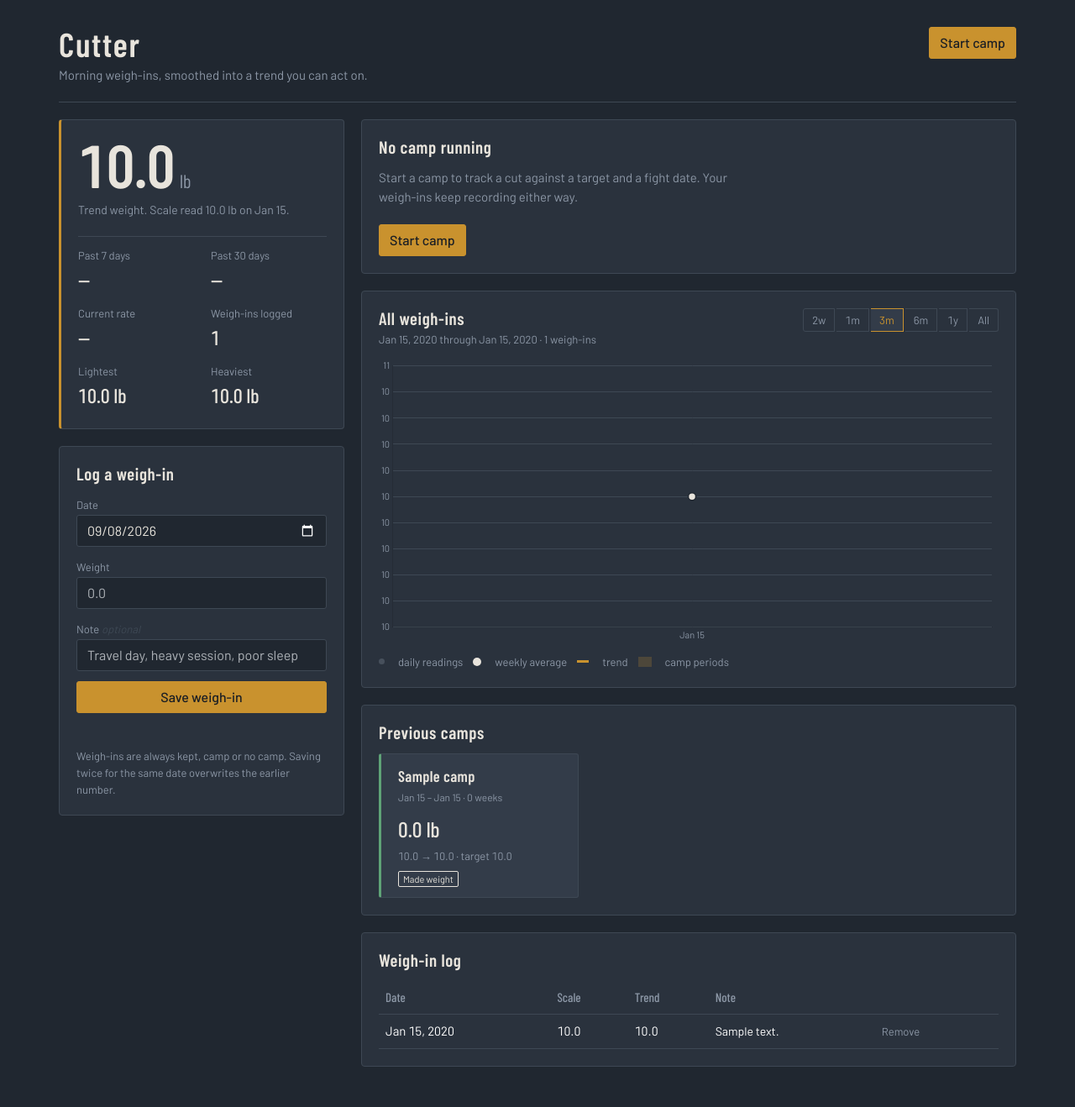
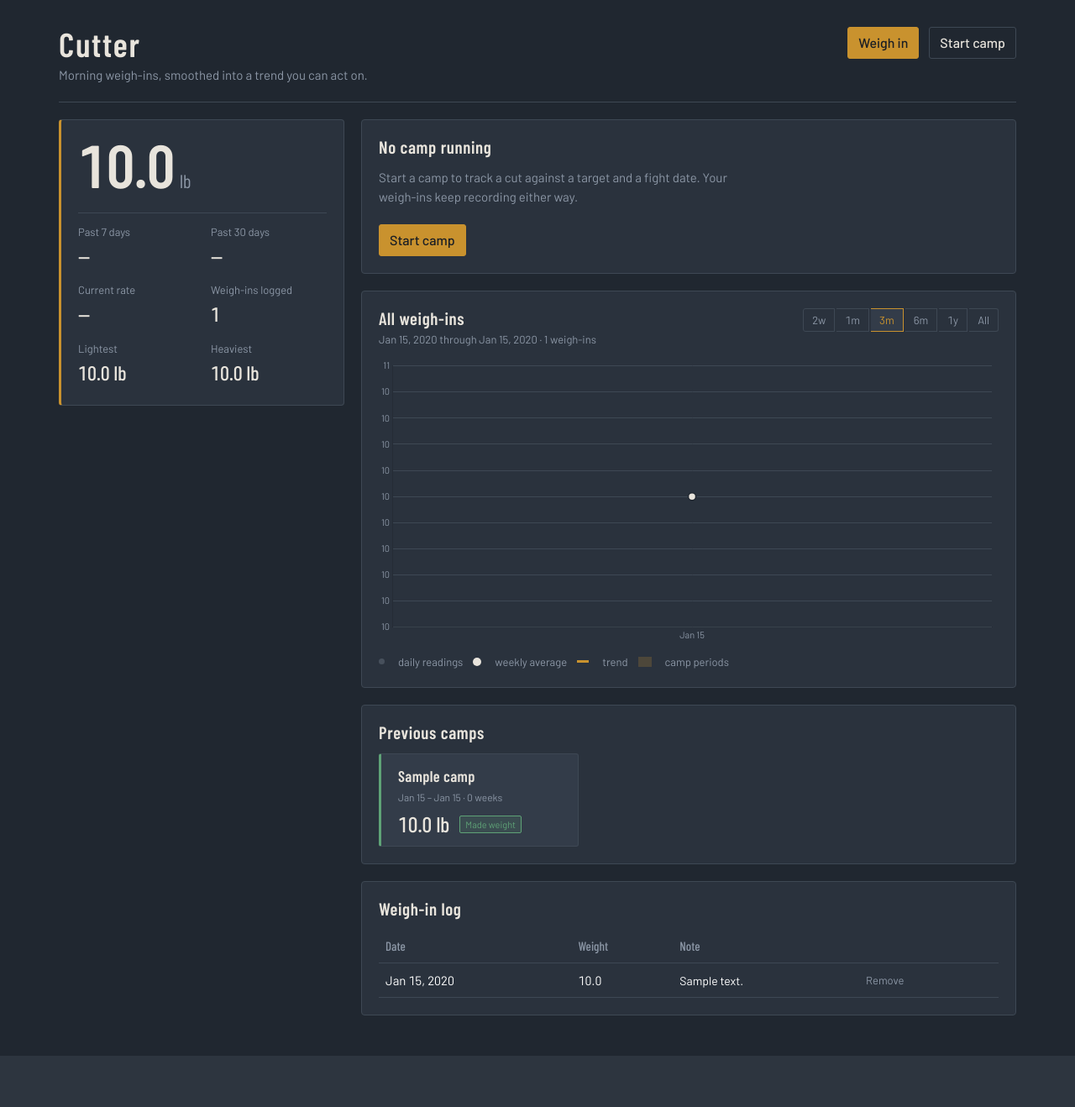
Before and after one commit to LaZeye/Cutter, a Flask app: page / in a window 1280 px wide. Shown: the whole page at 84% size. After the commit the page ends 1257 px from the top, so only its background shows below. Run offline with Flask 3, Linux system fonts and the light colour scheme; data comes from the database, SQL or seed files in the repository; tables that the repository leaves empty hold one stand-in row (values such as "Sample post"); some libraries are stand-ins or nearby versions.

Commit message:
prepaing to scale to AWS

```diff
--- a/app.py
+++ b/app.py
@@ -8,6 +8,9 @@ from modules import analytics, db
 
 app = Flask(__name__)
 db.init_db()
+
+# Smoothing is tuned once here rather than left to the reader to fiddle with.
+DEFAULT_ALPHA = 0.32
 
 
 def parse_iso(value, label):
@@ -30,12 +33,7 @@ def index():
 def api_data():
     """Everything the dashboard needs, in one round trip."""
     settings = db.get_settings()
-
-    try:
-        alpha = float(request.args.get("alpha", settings.get("alpha", 0.10)))
-    except (TypeError, ValueError):
-        alpha = 0.10
-    alpha = min(max(alpha, 0.01), 0.9)
+    alpha = DEFAULT_ALPHA
 
     range_key = request.args.get("range", "3m")
     if range_key not in analytics.RANGES:
@@ -92,9 +90,21 @@ def api_add_entry():
     if not 40 <= weight <= 700:
         return jsonify({"error": "That weight is outside the range this tracks."}), 400
 
+    iso = entry_date.isoformat()
+
+    # One weigh-in per day. A second entry for the same date has to be
+    # confirmed, so a mistyped date can't silently replace a real reading.
+    existing = db.get_entry(iso)
+    if existing and not payload.get("overwrite"):
+        return jsonify({
+            "error": "duplicate",
+            "message": "There is already a weigh-in saved for that date.",
+            "existing": existing,
+        }), 409
+
     note = (payload.get("note") or "").strip() or None
-    db.upsert_entry(entry_date.isoformat(), weight, note)
-    return jsonify({"ok": True, "date": entry_date.isoformat(), "weight": weight})
+    db.upsert_entry(iso, weight, note)
+    return jsonify({"ok": True, "date": iso, "weight": weight, "replaced": bool(existing)})
 
 
 @app.route("/api/entries/<entry_date>", methods=["DELETE"])
@@ -183,11 +193,20 @@ def api_end_camp(camp_id):
     if err:
         return err
 
-    if ended_on.isoformat() < camp["start_date"]:
+    iso = ended_on.isoformat()
+
+    if iso < camp["start_date"]:
         return jsonify({"error": "A camp cannot end before it started."}), 400
 
-    db.end_camp(camp_id, ended_on.isoformat())
-    return jsonify({"ok": True})
+    # A camp closed before its fight date never really happened, so it is
+    # discarded rather than filed in the history. The weigh-ins stay: they
+    # belong to the general log, not to the camp.
+    if iso < camp["fight_date"]:
+        db.delete_camp(camp_id)
+        return jsonify({"ok": True, "discarded": True})
+
+    db.end_camp(camp_id, iso)
+    return jsonify({"ok": True, "discarded": False})
 
 
 @app.route("/api/camps/<int:camp_id>/reopen", methods=["POST"])
@@ -207,16 +226,7 @@ def api_camp_detail(camp_id):
     if not camp:
         return jsonify({"error": "That camp no longer exists."}), 404
 
-    settings = db.get_settings()
-    try:
-        alpha = float(request.args.get("alpha", settings.get("alpha", 0.10)))
-    except (TypeError, ValueError):
-        alpha = 0.10
-
-    entries = db.list_entries()
-    alpha = min(max(alpha, 0.01), 0.9)
-
-    return jsonify(analytics.camp_detail(entries, camp, alpha))
+    return jsonify(analytics.camp_detail(db.list_entries(), camp, DEFAULT_ALPHA))
 
 
 @app.route("/api/camps/<int:camp_id>", methods=["DELETE"])
--- a/static/scripts.js
+++ b/static/scripts.js
@@ -20,6 +20,9 @@ const STATUS = {
   behind:   { color: COLORS.clay,  label: "Behind plan",   css: "behind" },
 };
 
+// Headroom above the camp-start rail and below the target rail.
+const RAIL_PADDING = 3;
+
 const charts = { camp: null, overall: null, detail: null };
 
 let unit = "lb";
@@ -30,6 +33,7 @@ let editingCampId = null;
 let detailCampId = null;
 let endingCampId = null;
 let latestActive = null;
+let pendingOverwrite = false;
 
 const $ = (id) => document.getElementById(id);
 
@@ -256,7 +260,7 @@ async function loadData() {
   let data;
 
   try {
-    const res = await fetch(`/api/data?alpha=${$("alpha").value}&range=${currentRange}`);
+    const res = await fetch(`/api/data?range=${currentRange}`);
     if (!res.ok) {
       showBanner(`The server returned ${res.status} loading your data.`);
       return;
@@ -284,7 +288,7 @@ async function loadData() {
   renderTiles(data.camps);
   renderRanges(data.overall);
   renderToleranceNote(data.tolerance);
-  renderLog(data.entries, data.overall.trend, data.active_camp);
+  renderLog(data.entries);
 
   if (!chartsAvailable) {
     showBanner("Charts are unavailable because Chart.js did not load. Your data is intact.");
@@ -390,9 +394,6 @@ function renderReadout(active, overall) {
 
   $("trend-weight").textContent = fixed(overall.trend_weight);
   $("trend-unit").textContent = unit;
-  $("raw-weight").textContent = withUnit(overall.latest_scale);
-  $("raw-date").textContent = dayLabel(overall.latest_date);
-
   $("camp-readout").hidden = !active;
 
   const rows = [];
@@ -522,15 +523,32 @@ function renderCampChart(active) {
     });
   }
 
+  // Two rails bound the cut: the camp-start weight on top, the target below.
+  // The axis is padded just beyond each so the band sits inside the frame
+  // without flattening the trend line against it.
+  const ceiling = stats.start_weight !== null ? stats.start_weight : stats.target_weight;
+
+  [["Target", stats.target_weight], ["Camp start", ceiling]].forEach(([label, y], i) => {
     datasets.push({
-    label: "Target",
-    data: [{ x: win.start, y: stats.target_weight }, { x: win.end, y: stats.target_weight }],
+      label,
+      data: [{ x: win.start, y }, { x: win.end, y }],
       borderColor: COLORS.clay,
       borderWidth: 1.5,
       borderDash: [2, 3],
       pointRadius: 0,
-    order: 5,
+      order: 5 + i,
     });
+  });
+
+  // Never let the padding crop real data.
+  const seen = [];
+  active.entries.forEach(e => seen.push(e.weight));
+  active.trend.forEach(t => seen.push(t.trend));
+  active.plan.forEach(p => seen.push(p.value));
+  active.projection.forEach(p => seen.push(p.value));
+
+  const yMin = Math.min(stats.target_weight - RAIL_PADDING, ...(seen.length ? [Math.min(...seen) - 1] : []));
+  const yMax = Math.max(ceiling + RAIL_PADDING, ...(seen.length ? [Math.max(...seen) + 1] : []));
 
   charts.camp = new Chart($("chart-camp"), {
     type: "line",
@@ -547,7 +565,15 @@ function renderCampChart(active) {
         fightDayMarker: { date: camp.fight_date, color: COLORS.bone, label: "Fight day" },
         tooltip: { ...tooltipStyle, callbacks: { label: weeklyTooltip } },
       },
-      scales: { x: timeScale(win.start, win.end), y: { grid: gridStyle, ticks: { ...tickStyle, callback: v => v.toFixed(0) } } },
+      scales: {
+        x: timeScale(win.start, win.end),
+        y: {
+          min: yMin,
+          max: yMax,
+          grid: gridStyle,
+          ticks: { ...tickStyle, callback: v => v.toFixed(0) },
+        },
+      },
     },
   });
 }
@@ -619,18 +645,22 @@ function renderTiles(camps) {
     tile.addEventListener("click", () => openDetail(c.id));
 
     const end = c.ended_on || c.fight_date;
+
     const badge = c.is_active
-      ? '<span class="tile-badge">Running</span>'
+      ? '<span class="tile-badge running">Running</span>'
       : (c.made_weight
-          ? '<span class="tile-badge">Made weight</span>'
-          : `<span class="tile-badge">Missed by ${fixed(c.to_target)}</span>`);
+          ? '<span class="tile-badge made">Made weight</span>'
+          : `<span class="tile-badge missed">Missed by ${fixed(c.to_target)}</span>`);
 
+    // The figure is the weight on the scale at fight time, which is the
+    // number that actually decided the outcome.
     tile.innerHTML = `
       <span class="tile-name">${escapeHtml(c.name)}</span>
       <span class="tile-dates">${dayLabel(c.start_date)} – ${dayLabel(end)} · ${c.weeks} weeks</span>
-      <span class="tile-figure">${signed(c.change)} ${unit}</span>
-      <span class="tile-sub">${fixed(c.start_weight)} → ${fixed(c.final_scale)} · target ${fixed(c.target_weight)}</span>
+      <span class="tile-row">
+        <span class="tile-figure">${fixed(c.final_scale)} ${unit}</span>
         ${badge}
+      </span>
     `;
 
     wrap.appendChild(tile);
@@ -650,7 +680,7 @@ async function openDetail(campId) {
 
   let detail;
   try {
-    const res = await fetch(`/api/camps/${campId}?alpha=${$("alpha").value}`);
+    const res = await fetch(`/api/camps/${campId}`);
     if (!res.ok) { showBanner("Could not load that camp."); return; }
     detail = await res.json();
   } catch (err) {
@@ -712,15 +742,32 @@ async function openDetail(campId) {
       order: 4,
     });
   }
+  // Two rails bound the cut: the camp-start weight on top, the target below.
+  // The axis is padded just beyond each so the band sits inside the frame
+  // without flattening the trend line against it.
+  const ceiling = stats.start_weight !== null ? stats.start_weight : stats.target_weight;
+
+  [["Target", stats.target_weight], ["Camp start", ceiling]].forEach(([label, y], i) => {
     datasets.push({
-    label: "Target",
-    data: [{ x: win.start, y: stats.target_weight }, { x: win.end, y: stats.target_weight }],
+      label,
+      data: [{ x: win.start, y }, { x: win.end, y }],
       borderColor: COLORS.clay,
       borderWidth: 1.5,
       borderDash: [2, 3],
       pointRadius: 0,
-    order: 5,
+      order: 5 + i,
     });
+  });
+
+  // Never let the padding crop real data.
+  const seen = [];
+  active.entries.forEach(e => seen.push(e.weight));
+  active.trend.forEach(t => seen.push(t.trend));
+  active.plan.forEach(p => seen.push(p.value));
+  active.projection.forEach(p => seen.push(p.value));
+
+  const yMin = Math.min(stats.target_weight - RAIL_PADDING, ...(seen.length ? [Math.min(...seen) - 1] : []));
+  const yMax = Math.max(ceiling + RAIL_PADDING, ...(seen.length ? [Math.max(...seen) + 1] : []));
 
   charts.detail = new Chart($("chart-detail"), {
     type: "line",
@@ -747,7 +794,7 @@ async function openDetail(campId) {
 
 /* --- log ---------------------------------------------------------------- */
 
-function renderLog(entries, trend, active) {
+function renderLog(entries) {
   const body = $("log-body");
   const empty = $("log-empty");
 
@@ -759,8 +806,6 @@ function renderLog(entries, trend, active) {
   }
   empty.hidden = true;
 
-  const trendByDate = Object.fromEntries((trend || []).map(t => [t.date, t.trend]));
-
   // Only the most recent stretch is worth rendering as rows.
   [...entries].reverse().slice(0, 120).forEach((e) => {
     const tr = document.createElement("tr");
@@ -770,9 +815,6 @@ function renderLog(entries, trend, active) {
 
     const weightCell = document.createElement("td");
     weightCell.textContent = fixed(e.weight);
-
-    const trendCell = document.createElement("td");
-    trendCell.textContent = fixed(trendByDate[e.date]);
 
     const noteCell = document.createElement("td");
     noteCell.className = "log-note";
@@ -786,7 +828,7 @@ function renderLog(entries, trend, active) {
     btn.addEventListener("click", () => removeEntry(e.date));
     actionCell.appendChild(btn);
 
-    tr.append(dateCell, weightCell, trendCell, noteCell, actionCell);
+    tr.append(dateCell, weightCell, noteCell, actionCell);
     body.appendChild(tr);
   });
 }
@@ -803,6 +845,23 @@ async function removeEntry(entryDate) {
 
 /* --- forms -------------------------------------------------------------- */
 
+function openWeighIn() {
+  $("entry-date").value = todayISO();
+  $("entry-weight").value = "";
+  $("entry-note").value = "";
+  $("entry-msg").textContent = "";
+  resetOverwrite();
+
+  $("weigh-dialog").showModal();
+  $("entry-weight").focus();
+}
+
+function resetOverwrite() {
+  pendingOverwrite = false;
+  $("entry-confirm").hidden = true;
+  $("entry-save").textContent = "Save weigh-in";
+}
+
 async function submitEntry(ev) {
   ev.preventDefault();
   const msg = $("entry-msg");
@@ -815,19 +874,30 @@ async function submitEntry(ev) {
         date: $("entry-date").value,
         weight: $("entry-weight").value,
         note: $("entry-note").value,
+        overwrite: pendingOverwrite,
       }),
     });
 
     const data = await res.json();
 
     if (res.ok) {
-      flash(msg, "Weigh-in saved.");
-      $("entry-weight").value = "";
-      $("entry-note").value = "";
-      loadData();
-    } else {
+      $("weigh-dialog").close();
+      return;
+    }
+
+    // One weigh-in per day: a second reading for the same date asks first.
+    if (res.status === 409 && data.error === "duplicate") {
+      pendingOverwrite = true;
+      const found = data.existing;
+      const el = $("entry-confirm");
+      el.hidden = false;
+      el.textContent =
+        `${dayLabel(found.date)} already reads ${fixed(found.weight)} ${unit}. Save again to replace it.`;
+      $("entry-save").textContent = "Replace weigh-in";
+      return;
+    }
+
     flash(msg, data.error || "That didn't save.", false);
-    }
   } catch (err) {
     console.error(err);
     flash(msg, "Could not reach the server.", false);
@@ -889,8 +959,27 @@ function openEndDialog(active) {
   $("end-dialog-body").textContent =
     `Close out ${active.camp.name} and move it to your history.`;
   $("end-form-date").value = todayISO();
+  updateEndWarning();
   $("end-dialog").showModal();
   $("end-form-date").focus();
+}
+
+function updateEndWarning() {
+  const el = $("end-warning");
+  const chosen = $("end-form-date").value;
+  const fight = latestActive ? latestActive.camp.fight_date : null;
+
+  // Closing before fight day means the camp never ran, so it is discarded
+  // rather than filed. Say so plainly before the button is pressed.
+  if (fight && chosen && chosen < fight) {
+    el.hidden = false;
+    el.textContent =
+      `That is before fight day on ${longLabel(fight)}, so this camp will be discarded instead of saved to your history. Your weigh-ins are kept.`;
+    $("end-save").textContent = "Discard camp";
+  } else {
+    el.hidden = true;
+    $("end-save").textContent = "End camp";
+  }
 }
 
 async function submitEnd(ev) {
@@ -941,6 +1030,13 @@ document.addEventListener("DOMContentLoaded", () => {
   }
 
   $("entry-form").addEventListener("submit", submitEntry);
+  $("open-weigh-in").addEventListener("click", openWeighIn);
+
+  // Editing the date or weight retracts a pending overwrite confirmation.
+  $("entry-date").addEventListener("input", resetOverwrite);
+  $("entry-weight").addEventListener("input", resetOverwrite);
+
+  $("end-form-date").addEventListener("input", updateEndWarning);
   $("camp-form").addEventListener("submit", submitCamp);
   $("end-form").addEventListener("submit", submitEnd);
   $("detail-delete").addEventListener("click", deleteCamp);
@@ -979,13 +1075,5 @@ document.addEventListener("DOMContentLoaded", () => {
     loadData();
   });
 
-  $("alpha").addEventListener("input", (ev) => {
-    $("alpha-out").textContent = Number(ev.target.value).toFixed(2);
-  });
-  $("alpha").addEventListener("change", loadData);
-
-  $("entry-date").value = todayISO();
-  $("alpha-out").textContent = Number($("alpha").value).toFixed(2);
-
   loadData();
 });
--- a/static/style.css
+++ b/static/style.css
@@ -293,11 +293,16 @@ body {
   color: var(--muted);
 }
 
-.scale-caption {
-  color: var(--muted);
+.confirm-note {
+  background: var(--raised);
+  border-left: 3px solid var(--brass);
+  border-radius: 2px;
+  padding: var(--sp-2);
+  margin: 0;
   font-size: 0.875rem;
-  margin: var(--sp-1) 0 var(--sp-3);
 }
+
+.scale { margin-bottom: var(--sp-3); }
 
 .bar-track {
   height: 6px;
@@ -406,22 +411,38 @@ body {
   font-size: 1.6rem;
   font-weight: 500;
   font-variant-numeric: tabular-nums;
+  line-height: 1.1;
+}
+
+.tile-row {
+  display: flex;
+  align-items: center;
+  gap: var(--sp-2);
+  flex-wrap: wrap;
   margin-top: var(--sp-1);
 }
 
-.tile-sub {
-  color: var(--muted);
-  font-size: 0.8125rem;
-  font-variant-numeric: tabular-nums;
-}
-
 .tile-badge {
-  align-self: flex-start;
   font-size: 0.6875rem;
   border: 1px solid currentColor;
   border-radius: 2px;
-  padding: 0 5px;
-  margin-top: var(--sp-1);
+  padding: 1px 6px;
+  white-space: nowrap;
+}
+
+.tile-badge.made {
+  color: var(--good);
+  background: rgba(95, 163, 119, 0.16);
+}
+
+.tile-badge.missed {
+  color: var(--clay);
+  background: rgba(181, 84, 74, 0.16);
+}
+
+.tile-badge.running {
+  color: var(--brass);
+  background: rgba(201, 146, 46, 0.16);
 }
 
 /* --- forms --- */
@@ -562,24 +583,6 @@ body {
 
 #detail-figures { margin-top: var(--sp-2); grid-template-columns: repeat(3, 1fr); }
 
-/* --- smoothing slider --- */
-
-.smoothing {
-  display: flex;
-  align-items: center;
-  gap: var(--sp-2);
-  font-size: 0.8125rem;
-  color: var(--muted);
-}
-
-.smoothing .form-range { width: 120px; }
-
-.smoothing output {
-  font-variant-numeric: tabular-nums;
-  color: var(--bone);
-  min-width: 2.6em;
-}
-
 /* --- charts --- */
 
 .chart-holder { height: 340px; position: relative; }
--- a/templates/index.html
+++ b/templates/index.html
@@ -22,7 +22,8 @@
       <p class="masthead-sub">Morning weigh-ins, smoothed into a trend you can act on.</p>
     </div>
     <div class="masthead-actions">
-      <button type="button" class="btn btn-brass" id="start-camp" hidden>Start camp</button>
+      <button type="button" class="btn btn-brass" id="open-weigh-in">Weigh in</button>
+      <button type="button" class="btn btn-outline-bone" id="start-camp" hidden>Start camp</button>
       <button type="button" class="btn btn-outline-bone" id="end-camp" hidden>End camp</button>
     </div>
   </header>
@@ -41,7 +42,7 @@
 
   <main class="layout">
 
-    <!-- Left rail: readout and weigh-in entry -->
+    <!-- Left rail: the readout -->
     <div class="rail">
 
       <section class="readout" id="readout">
@@ -54,9 +55,6 @@
             <span class="scale-value" id="trend-weight">—</span>
             <span class="scale-unit" id="trend-unit">lb</span>
           </div>
-          <p class="scale-caption">
-            Trend weight. Scale read <span id="raw-weight">—</span> on <span id="raw-date">—</span>.
-          </p>
 
           <!-- Camp-only block -->
           <div id="camp-readout" hidden>
@@ -73,30 +71,6 @@
         </div>
       </section>
 
-      <section class="panel">
-        <h2>Log a weigh-in</h2>
-        <form id="entry-form" class="stack" autocomplete="off">
-          <div>
-            <label for="entry-date" class="form-label">Date</label>
-            <input type="date" id="entry-date" class="form-control" required>
-          </div>
-          <div>
-            <label for="entry-weight" class="form-label">Weight</label>
-            <input type="number" id="entry-weight" class="form-control"
-                   step="0.1" min="40" max="700" placeholder="0.0" required>
-          </div>
-          <div>
-            <label for="entry-note" class="form-label">Note <span class="optional">optional</span></label>
-            <input type="text" id="entry-note" class="form-control"
-                   maxlength="120" placeholder="Travel day, heavy session, poor sleep">
-          </div>
-          <button type="submit" class="btn btn-brass">Save weigh-in</button>
-          <p class="form-msg" id="entry-msg" role="status"></p>
-        </form>
-        <p class="hint">Weigh-ins are always kept, camp or no camp. Saving twice for
-          the same date overwrites the earlier number.</p>
-      </section>
-
     </div>
 
     <!-- Right column -->
@@ -109,15 +83,7 @@
             <h2 id="camp-name">Camp</h2>
             <p class="window-note" id="camp-window"></p>
           </div>
-          <div class="panel-tools">
-            <button type="button" class="link-btn" id="edit-camp">Edit</button>
-            <div class="smoothing">
-              <label for="alpha">Smoothing</label>
-              <input type="range" id="alpha" class="form-range"
-                     min="0.02" max="0.40" step="0.01" value="0.10">
-              <output id="alpha-out">0.10</output>
-            </div>
-          </div>
+          <button type="button" class="link-btn" id="edit-camp">Edit</button>
         </div>
         <div class="chart-holder">
           <canvas id="chart-camp"></canvas>
@@ -128,7 +94,7 @@
           <span class="key key-trend"></span> trend
           <span class="key key-plan"></span> plan
           <span class="key key-proj"></span> projection
-          <span class="key key-target"></span> target
+          <span class="key key-target"></span> start and target
         </p>
         <p class="hint" id="tolerance-note"></p>
       </section>
@@ -182,8 +148,7 @@
             <thead>
               <tr>
                 <th scope="col">Date</th>
-                <th scope="col">Scale</th>
-                <th scope="col">Trend</th>
+                <th scope="col">Weight</th>
                 <th scope="col">Note</th>
                 <th scope="col"><span class="visually-hidden">Actions</span></th>
               </tr>
@@ -197,6 +162,41 @@
     </div>
   </main>
 </div>
+
+<!-- Log a weigh-in -->
+<dialog class="sheet" id="weigh-dialog" aria-labelledby="weigh-title">
+  <form id="entry-form" autocomplete="off">
+    <div class="sheet-head">
+      <h2 id="weigh-title">Weigh in</h2>
+      <button type="button" class="sheet-close" data-close="weigh-dialog" aria-label="Close">&times;</button>
+    </div>
+
+    <div class="sheet-body stack">
+      <div>
+        <label for="entry-date" class="form-label">Date</label>
+        <input type="date" id="entry-date" class="form-control" required>
+      </div>
+      <div>
+        <label for="entry-weight" class="form-label">Weight</label>
+        <input type="number" id="entry-weight" class="form-control"
+               step="0.1" min="40" max="700" placeholder="0.0" required>
+      </div>
+      <div>
+        <label for="entry-note" class="form-label">Note <span class="optional">optional</span></label>
+        <input type="text" id="entry-note" class="form-control"
+               maxlength="120" placeholder="Travel day, heavy session, poor sleep">
+      </div>
+
+      <p class="confirm-note" id="entry-confirm" hidden></p>
+      <p class="form-msg" id="entry-msg" role="status"></p>
+    </div>
+
+    <div class="sheet-foot">
+      <button type="button" class="btn btn-outline-bone" data-close="weigh-dialog">Cancel</button>
+      <button type="submit" class="btn btn-brass" id="entry-save">Save weigh-in</button>
+    </div>
+  </form>
+</dialog>
 
 <!-- Start / edit a camp -->
 <dialog class="sheet" id="camp-dialog" aria-labelledby="camp-dialog-title">
@@ -250,13 +250,14 @@
         <label for="end-form-date" class="form-label">Ended on</label>
         <input type="date" id="end-form-date" class="form-control" required>
       </div>
+      <p class="confirm-note" id="end-warning" hidden></p>
       <p class="hint">Defaults to today. Set it back if the fight has already passed.</p>
       <p class="form-msg" id="end-form-msg" role="status"></p>
     </div>
 
     <div class="sheet-foot">
       <button type="button" class="btn btn-outline-bone" data-close="end-dialog">Cancel</button>
-      <button type="submit" class="btn btn-brass">End camp</button>
+      <button type="submit" class="btn btn-brass" id="end-save">End camp</button>
     </div>
   </form>
 </dialog>
```
Also changed, not shown: modules/db.py (+9 -1 lines). Lines whose indentation alone changed are shown as unchanged.
